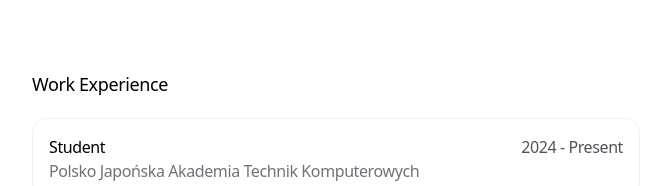
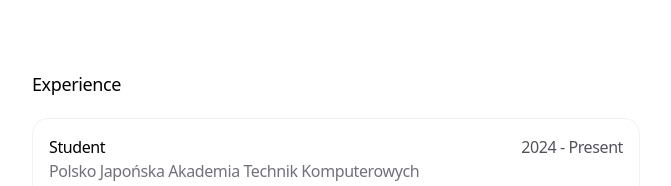
Before and after one commit to aph-nick/portfolio, a Next.js app: page / in a window 1280 px wide. Shown: the part 833-1019 px from the top of the page, without its empty margins (304-975 px from the left). Built offline with nearby package versions, Linux system fonts and the light colour scheme.

Commit message:
Commit 1

```diff
--- a/app/page.tsx
+++ b/app/page.tsx
@@ -211,7 +211,7 @@
         variants={VARIANTS_SECTION}
         transition={TRANSITION_SECTION}
       >
-        <h3 className="mb-5 text-lg font-medium">Work Experience</h3>
+        <h3 className="mb-5 text-lg font-medium">Experience</h3>
         <div className="flex flex-col space-y-2">
           {WORK_EXPERIENCE.map((job) => (
             <a
```
